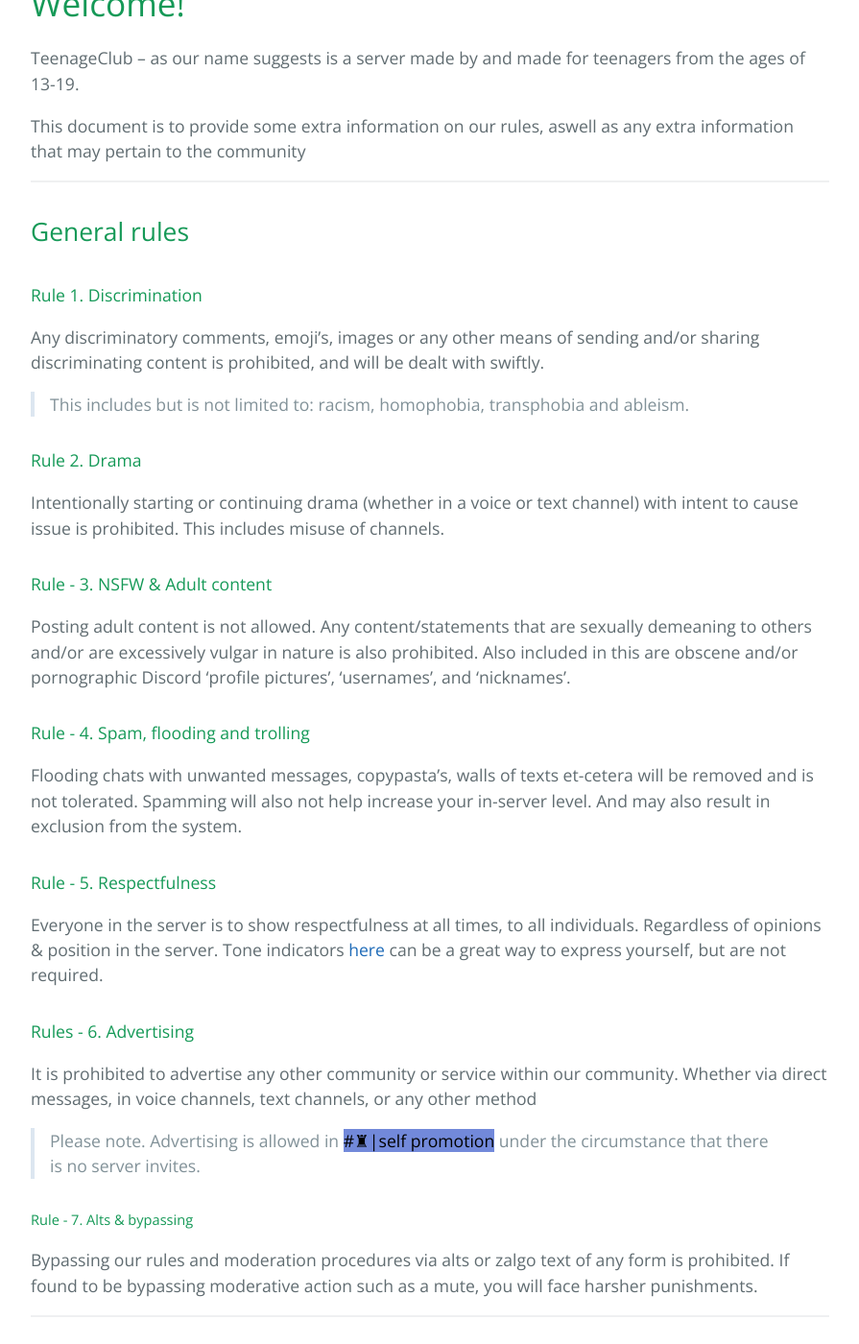
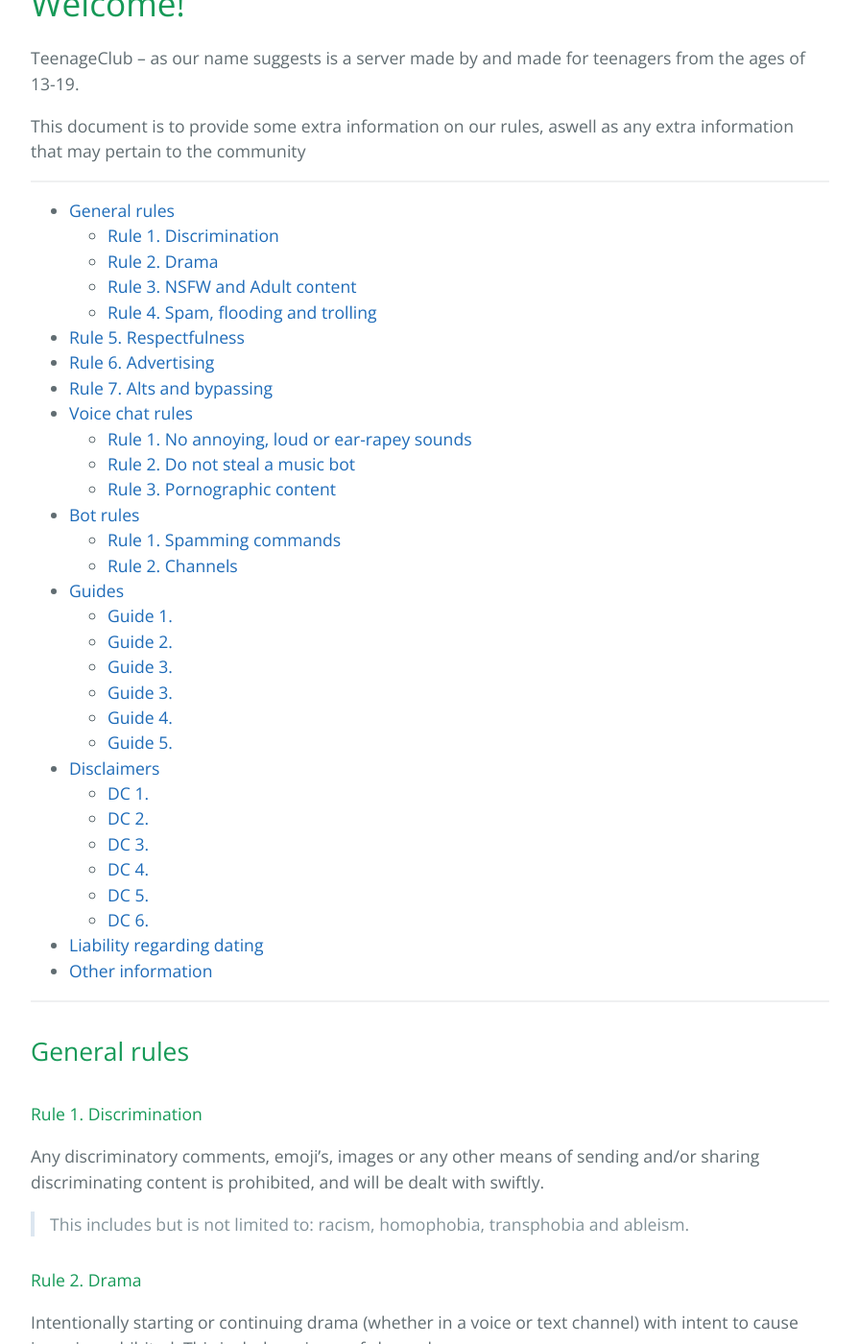
Before and after one commit to Ranger-4297/TeenageClub, a Jekyll site: the page built from Pages/ServerRules.md, in a window 1280 px wide and 1400 px high, scrolled down 866 px. Shown: the whole window at 96% size, without its empty margins (192-1087 px from the left). Built offline with Jekyll 4.4.1, drawn with Linux system fonts in a browser that asks for light colours; the repository's description, which GitHub fills in, is left out; some of the changed text lies outside the part shown.

Commit message:
weeeeeeeeeeeeee

```diff
--- a/Pages/ServerRules.md
+++ b/Pages/ServerRules.md
@@ -22,6 +22,40 @@ This document is to provide some extra information on our rules, aswell as any e
 
 ---
 
+- [General rules](#general-rules)
+	- [Rule 1. Discrimination](#rule-1-discrimination)
+	- [Rule 2. Drama](#rule-2-drama)
+	- [Rule 3. NSFW and Adult content](#rule-3-nsfw-and-adult-content)
+	- [Rule 4. Spam, flooding and trolling](#rule-4-spam-flooding-and-trolling)
+- [Rule 5. Respectfulness](#rule-5-respectfulness)
+- [Rule 6. Advertising](#rule-6-advertising)
+- [Rule 7. Alts and bypassing](#rule-7-alts-and-bypassing)
+- [Voice chat rules](#voice-chat-rules)
+	- [Rule 1. No annoying, loud or ear-rapey sounds](#rule-1-no-annoying-loud-or-ear-rapey-sounds)
+	- [Rule 2. Do not steal a music bot](#rule-2-do-not-steal-a-music-bot)
+	- [Rule 3. Pornographic content](#rule-3-pornographic-content)
+- [Bot rules](#bot-rules)
+	- [Rule 1. Spamming commands](#rule-1-spamming-commands)
+	- [Rule 2. Channels](#rule-2-channels)
+- [Guides](#guides)
+	- [Guide 1.](#guide-1)
+	- [Guide 2.](#guide-2)
+	- [Guide 3.](#guide-3)
+	- [Guide 3.](#guide-3-1)
+	- [Guide 4.](#guide-4)
+	- [Guide 5.](#guide-5)
+- [Disclaimers](#disclaimers)
+	- [DC 1.](#dc-1)
+	- [DC 2.](#dc-2)
+	- [DC 3.](#dc-3)
+	- [DC 4.](#dc-4)
+	- [DC 5.](#dc-5)
+	- [DC 6.](#dc-6)
+- [Liability regarding dating](#liability-regarding-dating)
+- [Other information](#other-information)
+
+---
+
 ## General rules
 
 #### Rule 1. Discrimination
@@ -36,29 +70,29 @@ Any discriminatory comments, emoji's, images or any other means of sending and/o
 Intentionally starting or continuing drama (whether in a voice or text channel) with intent to cause issue is prohibited. This includes misuse of channels.
 
 
-#### Rule - 3. NSFW & Adult content
+#### Rule 3. NSFW and Adult content
 
 Posting adult content is not allowed. Any content/statements that are sexually demeaning to others and/or are excessively vulgar in nature is also prohibited. Also included in this are obscene and/or pornographic Discord 'profile pictures', 'usernames', and 'nicknames'.
 
 
-#### Rule - 4. Spam, flooding and trolling
+#### Rule 4. Spam, flooding and trolling
 
 Flooding chats with unwanted messages, copypasta's, walls of texts et-cetera will be removed and is not tolerated. Spamming will also not help increase your in-server level. And may also result in exclusion from the system.
 
 
-#### Rule - 5. Respectfulness
+#### Rule 5. Respectfulness
 
 Everyone in the server is to show respectfulness at all times, to all individuals. Regardless of opinions & position in the server. Tone indicators [here](https://toneindicators.carrd.co/) can be a great way to express yourself, but are not required.
 
 
-#### Rules - 6. Advertising
+#### Rule 6. Advertising
 
 It is prohibited to advertise any other community or service within our community. Whether via direct messages, in voice channels, text channels, or any other method
 
 > Please note. Advertising is allowed in <span style="background-color: #7289da;color:black">#♜|self promotion</span> under the circumstance that there is no server invites.
 
 
-##### Rule - 7. Alts & bypassing
+#### Rule 7. Alts and bypassing
 
 Bypassing our rules and moderation procedures via alts or zalgo text of any form is prohibited. If found to be bypassing moderative action such as a mute, you will face harsher punishments.
 
@@ -66,17 +100,17 @@ Bypassing our rules and moderation procedures via alts or zalgo text of any form
 
 ## Voice chat rules
 
-#### Rule - 1. No annoying, loud or ear-rapey sounds
+#### Rule 1. No annoying, loud or ear-rapey sounds
 
 No annoying, loud, NSFW, or high pitched noises (this includes queueing with a music bot). Ear-rape is an automatic mute.
 
 
-#### Rule - 2. Do not steal a music bot
+#### Rule 2. Do not steal a music bot
 
 Do not [attempt to] sabotage another person’s queue on the music bot, or [try to] steal a bot from them. You can contact us via Modmail if you want another one.
 
 
-#### Rule - 3. Pornographic content
+#### Rule 3. Pornographic content
 
 Do not share any sexually explicit or pornographic content while on voicechats.
 
@@ -84,11 +118,11 @@ Do not share any sexually explicit or pornographic content while on voicechats.
 
 ## Bot rules
 
-#### Rule - 1. Spamming commands
+#### Rule 1. Spamming commands
 
 Do not attempt to spam bot commands whether for a reward or for fun.
 
-#### Rule - 2. Channels
+#### Rule 2. Channels
 
 Keep bot commands to their respectful channels. <span style="background-color: #89cff0">(Exception being OwO commands)</span>.
 
@@ -96,27 +130,27 @@ Keep bot commands to their respectful channels. <span style="background-color: #
 
 ## Guides
 
-### Guide 1 ]
+### Guide 1.
 
 Use our channels for their intended purpose. For example; use <span style="background-color: #7289da">#serious-personal</span> for anything relating to personal issues and <span style="background-color: #7289da">#other-bots</span> for bot commands.
 
-### Guide 2 ]
+### Guide 2.
 
 Do not bait other members into breaking server rules. Including provoking rule breaking topics.
 
-### Guide 3 ]
+### Guide 3.
 
 Do not attempt to bypass our word filters. Whether by substituting chars, via using another word or sniping it.
 
-### Guide 3 ]
+### Guide 3.
 
 Do not attempt to find loopholes in or around our rules.
 
-### Guide 4 ]
+### Guide 4.
 
 Do not send photos of any members in the server without express permission first.
 
-### Guide 5 ]
+### Guide 5.
 
 No personal attacks on other members. Do not public shame or humiliate another member for a mistake.
 
@@ -124,27 +158,27 @@ No personal attacks on other members. Do not public shame or humiliate another m
 
 ## Disclaimers
 
-#### DC 1 ]
+#### DC 1.
 
 Moderators reserve the right to delete any messages.
 
-#### DC 2 ]
+#### DC 2.
 
 Moderators reserve the right to change or set nicknames at any given time.
 
-#### DC 3 ]
+#### DC 3.
 
 Moderators reserve the right to use their own discretion, even if this rulebook doesn't explicitly state it.
 
-#### DC 4 ]
+#### DC 4.
 
 Moderators have the final say in all interpretations.
 
-#### DC 5 ]
+#### DC 5.
 
 Rules may change at any time and it is your responsibility to keep up with them.
 
-#### DC 6 ]
+#### DC 6.
 
 You're <span style="background-color: #89cff0">required</span> to comply with anything a staff member asks of you.
 
```
Also changed, not shown: Pages/ModerationGuides.md (+22 -22 lines), Pages/StaffRules.md (+7 -7 lines).
